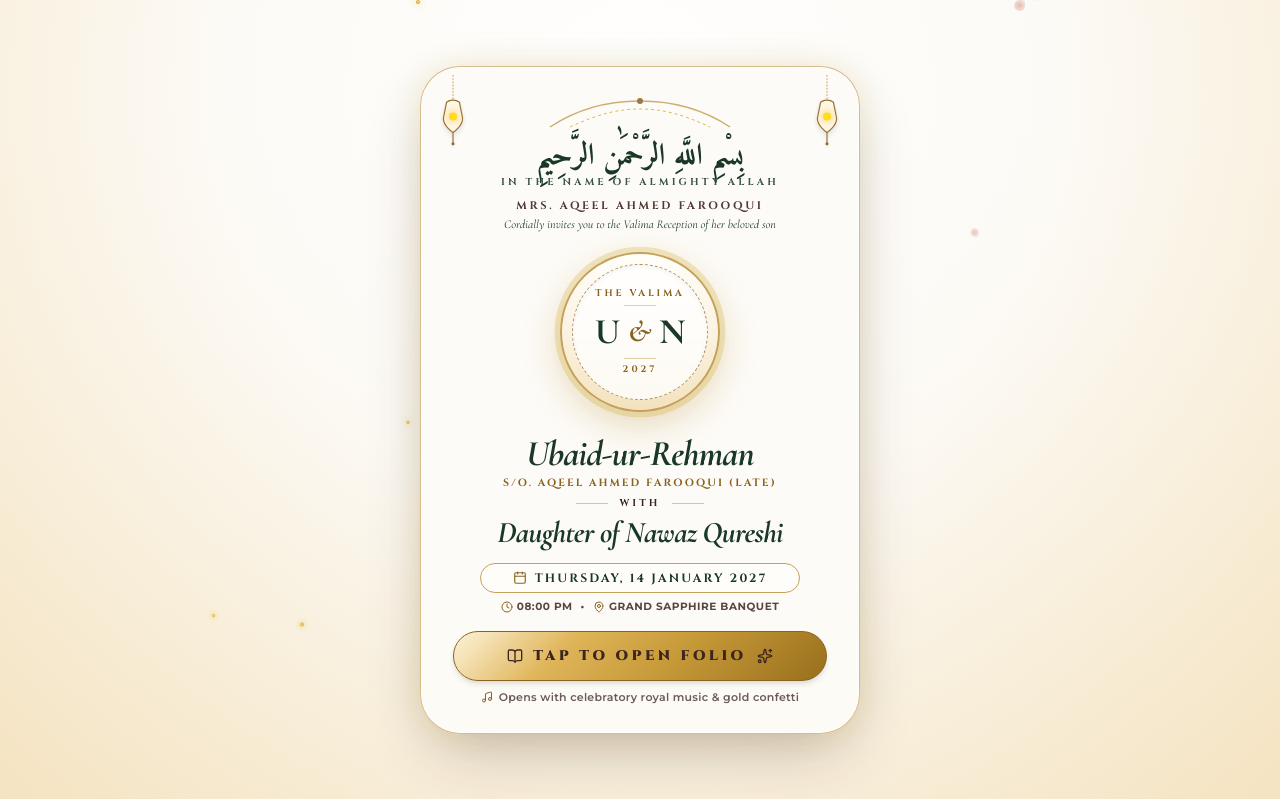
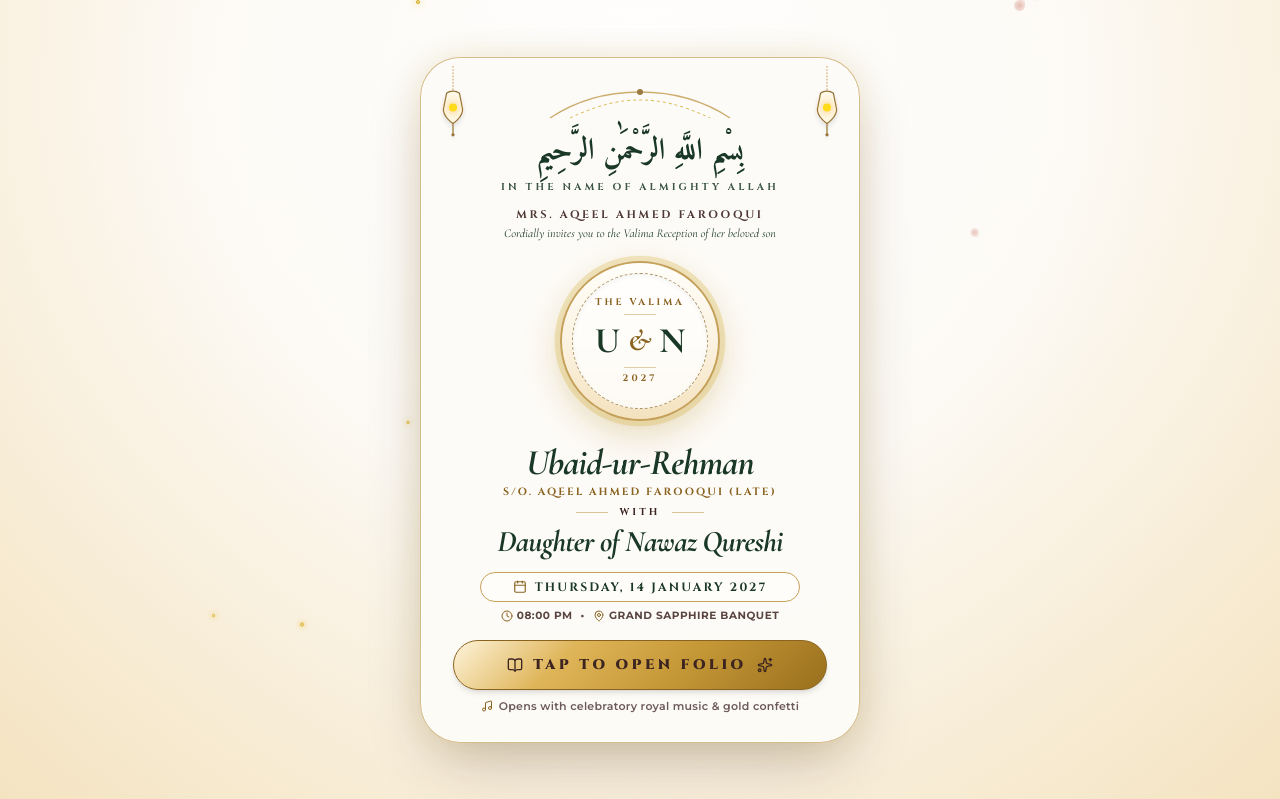
Before and after one commit to simonwheat4-bit/walima-invitation, a plain HTML site: page index.html in a window 1280 px wide. Shown: the top 799 px of the page. Drawn offline with nearby package versions, Linux system fonts and the light colour scheme.

Commit message:
Fix Arabic Bismillah text overlapping and increase spacing

```diff
--- a/index.html
+++ b/index.html
@@ -359,11 +359,11 @@
       </div>
 
       <!-- Authentic Arabic Bismillah with Subtitle -->
-      <div class="mb-2">
-        <div class="font-arabic text-2xl sm:text-3xl text-regal-emerald font-bold leading-relaxed drop-shadow-xs">
+      <div class="mb-3 pt-1">
+        <div class="font-arabic text-2xl sm:text-3xl text-regal-emerald font-bold leading-[2.2] pb-1.5 drop-shadow-xs">
           بِسْمِ اللَّهِ الرَّحْمَٰنِ الرَّحِيمِ
         </div>
-        <p class="font-cinzel text-[9px] sm:text-[10px] tracking-[0.32em] uppercase text-regal-emerald/85 font-bold">
+        <p class="font-cinzel text-[9px] sm:text-[10px] tracking-[0.32em] uppercase text-regal-emerald/85 font-bold mt-1">
           In The Name Of Almighty Allah
         </p>
       </div>
@@ -484,13 +484,14 @@
       <div class="pt-10 sm:pt-12 px-6 sm:px-12 pb-4 relative scroll-reveal">
 
         <!-- Bismillah In Authentic Arabic -->
-        <div class="font-arabic text-3xl sm:text-4xl text-regal-emerald mb-1 leading-relaxed drop-shadow-xs font-bold">
-          بِسْمِ اللَّهِ الرَّحْمَٰنِ الرَّحِيمِ
+        <div class="mb-5 pt-2">
+          <div class="font-arabic text-3xl sm:text-4xl text-regal-emerald font-bold leading-[2.3] pb-2 drop-shadow-xs">
+            بِسْمِ اللَّهِ الرَّحْمَٰنِ الرَّحِيمِ
+          </div>
+          <p class="font-cinzel text-[10px] sm:text-xs tracking-[0.28em] uppercase text-gold-dark font-bold mt-2">
+            In The Name Of Allah, The Most Beneficent, The Most Merciful
+          </p>
         </div>
-
-        <p class="font-cinzel text-[10px] sm:text-xs tracking-[0.28em] uppercase text-gold-dark font-bold mb-5">
-          In The Name Of Allah, The Most Beneficent, The Most Merciful
-        </p>
 
         <!-- Host Honorific Announcement Exactly Matching Wedding Card -->
         <div class="relative py-2 max-w-md mx-auto">
@@ -547,7 +548,7 @@
 
         <!-- Quranic Blessing Card (Surah Ar-Rum 30:21) -->
         <div class="my-6 p-4 sm:p-5 rounded-2xl bg-ivory-warm/30 border border-gold/40 text-regal-rosewood/90 text-xs sm:text-sm italic leading-relaxed shadow-xs max-w-lg mx-auto">
-          <div class="font-arabic text-base sm:text-lg text-regal-emerald not-italic mb-1 font-bold">
+          <div class="font-arabic text-base sm:text-lg text-regal-emerald not-italic mb-3 font-bold leading-[2.2]">
             وَمِنْ آيَاتِهِ أَنْ خَلَقَ لَكُم مِّنْ أَنفُسِكُمْ أَزْوَاجًا لِّتَسْكُنُوا إِلَيْهَا وَجَعَلَ بَيْنَكُم مَّوَدَّةً وَرَحْمَةً
           </div>
           "And of His signs is that He created for you mates from among yourselves that you may find tranquility in them, and He placed between you affection and mercy."
@@ -802,10 +803,10 @@
       <!-- Traditional Islamic Wedding Du'a -->
       <div class="py-6 px-6 sm:px-12 bg-ivory-warm/20 border-t border-gold/30 scroll-reveal">
         <div class="max-w-md mx-auto">
-          <p class="font-arabic text-xl sm:text-2xl text-regal-emerald font-bold mb-1 leading-relaxed">
+          <p class="font-arabic text-xl sm:text-2xl text-regal-emerald font-bold mb-3 leading-[2.2]">
             بَارَكَ اللَّهُ لَكَ وَبَارَكَ عَلَيْكَ وَجَمَعَ بَيْنَكُمَا فِي خَيْرٍ
           </p>
-          <p class="font-serif italic text-xs sm:text-sm text-regal-rosewood/85 mt-1">
+          <p class="font-serif italic text-xs sm:text-sm text-regal-rosewood/85 mt-2">
             "May Allah bless you and bestow His blessings upon you and unite both of you in goodness."
           </p>
           <span class="block font-cinzel text-[10px] tracking-widest text-gold-dark font-bold uppercase mt-1">
```
